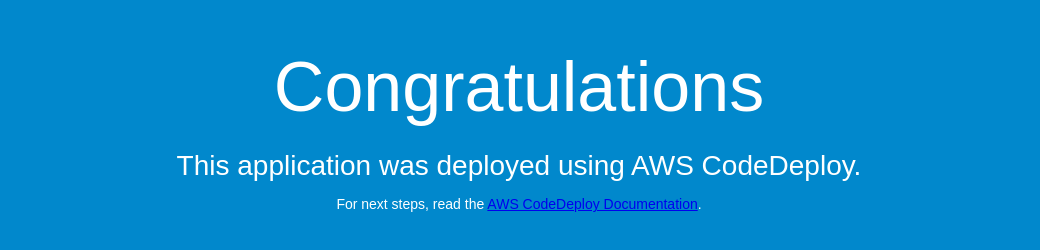
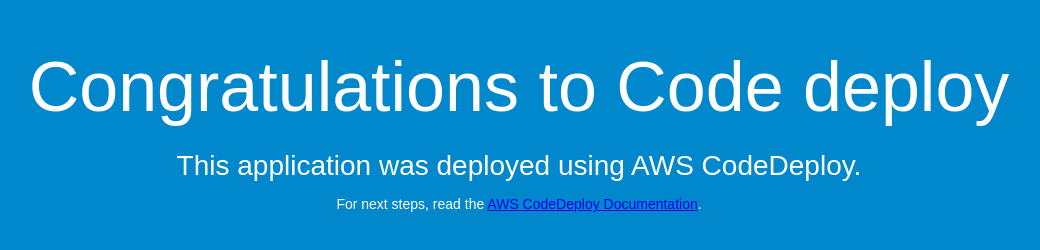
Before and after one commit to jaymin11/techloop, a plain HTML site: page index.html in a window 1280 px wide. Shown: the whole page, without its empty margins (121-1161 px from the left). Drawn offline with Linux system fonts and the light colour scheme.

Commit message:
Update index.html

```diff
--- a/index.html
+++ b/index.html
@@ -26,7 +26,7 @@
 </head>
 <body>
   <div align="center">
-    <h1>Congratulations</h1>
+    <h1>Congratulations to Code deploy</h1>
     <h2>This application was deployed using AWS CodeDeploy.</h2>
     <p>For next steps, read the <a href="http://aws.amazon.com/documentation/codedeploy">AWS CodeDeploy Documentation</a>.</p>
   </div>
```
